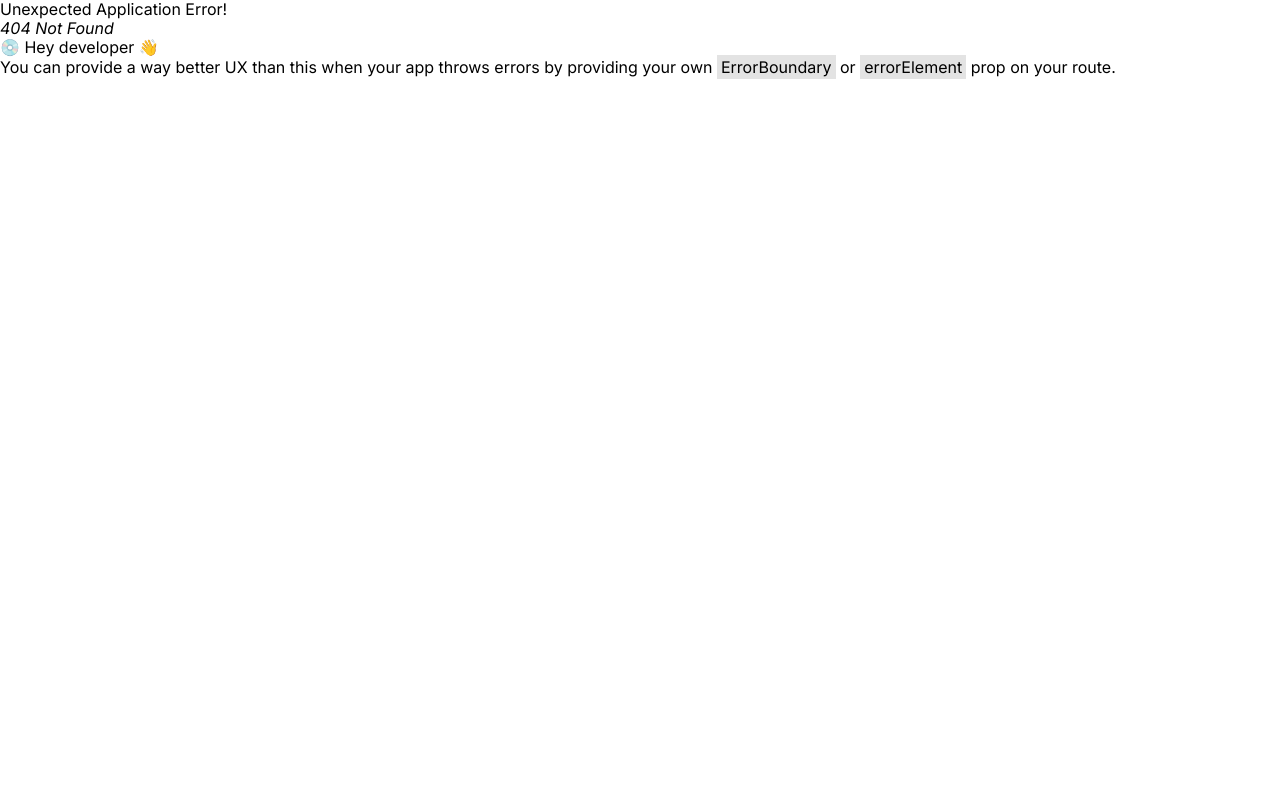
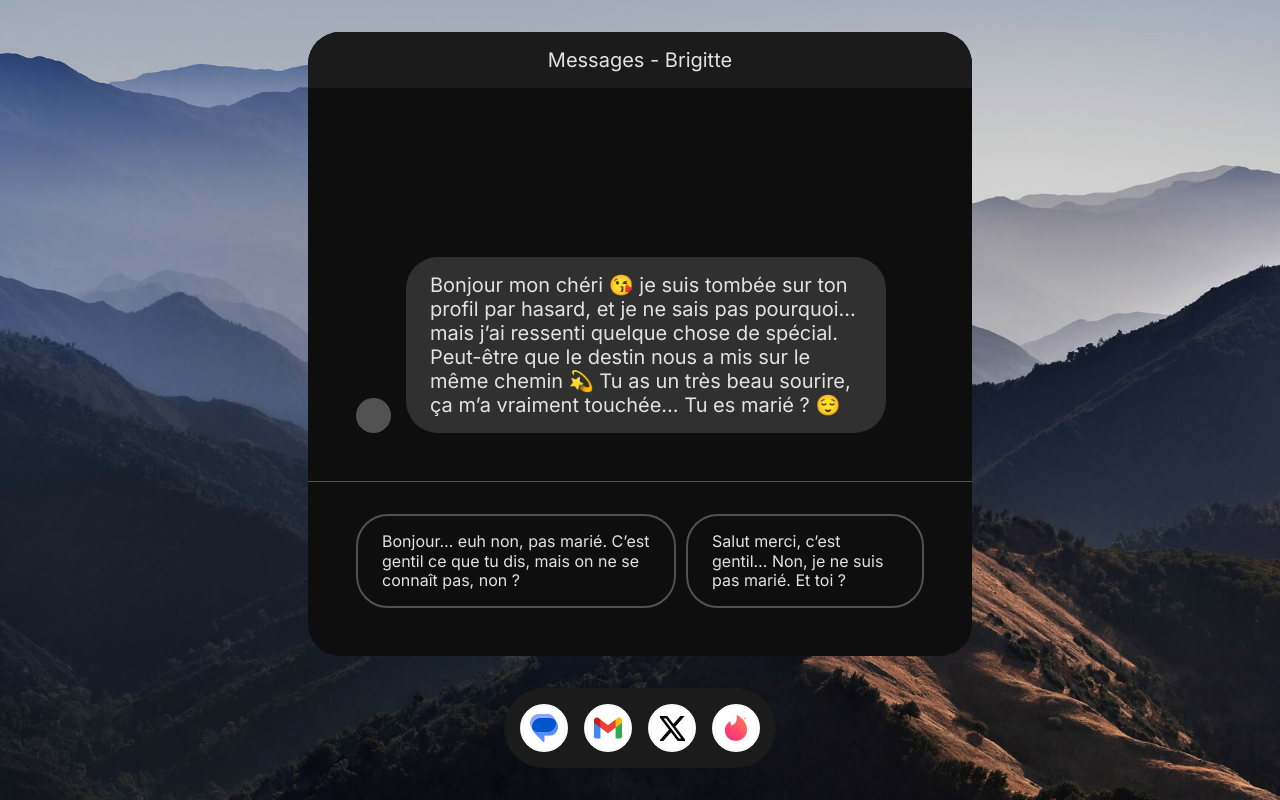
Before and after one commit to NiteChill/dont-frontend-js, a React (Vite) app: page /chat in a window 1280 px wide. Before the commit this address had no page. Built offline with nearby package versions, Linux system fonts and the light colour scheme.

Commit message:
Add notifications

```diff
--- a/src/App.jsx
+++ b/src/App.jsx
@@ -1,7 +1,10 @@
 import { Outlet } from 'react-router-dom'
+import { NotificationProvider } from './contexts/NotificationContext'
 
 export default function App() {
   return (
-    <Outlet />
+    <NotificationProvider>
+      <Outlet />
+    </NotificationProvider>
   )
 }
--- a/src/components/navbar.jsx
+++ b/src/components/navbar.jsx
@@ -4,22 +4,42 @@ import msgImg from '../assets/images/messages.png';
 import gmailImg from '../assets/images/gmail.png';
 import xImg from '../assets/images/x.png';
 import tinderImg from '../assets/images/tinder.png';
+import { GameKeys } from '../constants/games';
+import { useNotifications } from '../contexts/useNotifications';
+
+const games = [
+  {
+    key: GameKeys.Chat,
+    img: msgImg,
+    size: 28,
+  },
+  {
+    key: GameKeys.Mail,
+    img: gmailImg,
+    size: 28,
+  },
+  {
+    key: GameKeys.SocialMedia,
+    img: xImg,
+    size: 25,
+  },
+  {
+    key: GameKeys.Hookup,
+    img: tinderImg,
+    size: 26,
+  },
+];
 
 export const Navbar = () => {
+  const notifications = useNotifications();
+
   return (
     <nav className={styles.navbar}>
-      <Navbutton href='messages' size='28'>
-        {msgImg}
-      </Navbutton>
-      <Navbutton href='gmail' size='28'>
-        {gmailImg}
-      </Navbutton>
-      <Navbutton href='x' size='25'>
-        {xImg}
-      </Navbutton>
-      <Navbutton href='tinder' size='26'>
-        {tinderImg}
-      </Navbutton>
+      {games.map(({ key, img, size }) => (
+        <Navbutton key={key} href={key} size={size} notification={!!notifications[key]}>
+          {img}
+        </Navbutton>
+      ))}
     </nav>
   );
 };
--- a/src/components/result.jsx
+++ b/src/components/result.jsx
@@ -1,12 +1,13 @@
 import { Link } from 'react-router-dom';
 import styles from './result.module.scss';
+import { GameKeys } from '../constants/games';
 
 export const Result = ({ result, onShowAdvice, currentAdviceIdx }) => {
     if (currentAdviceIdx === null) {
         return (
             <div className={styles.wrapper}>
                 <h4>Il semble que vous ayez reçu un mail</h4>
-                <Link to="/gmail" className={styles.adviceBtn}>Voir les mails</Link>
+                <Link to={`/${GameKeys.Mail}`} className={styles.adviceBtn}>Voir les mails</Link>
             </div>
         )
     }
--- /dev/null
+++ b/src/constants/games.js
@@ -0,0 +1,6 @@
+export const GameKeys = {
+    Chat: 'chat',
+    Mail: 'mail',
+    SocialMedia: 'social-media',
+    Hookup: 'hookup',
+}
--- /dev/null
+++ b/src/contexts/NotificationContext.jsx
@@ -0,0 +1,25 @@
+import { useCallback, useMemo, useState, createContext } from 'react';
+
+const defaultNotificationValueContext = {};
+
+export const NotificationActionContext = createContext({ setNotification: () => {} });
+export const NotificationValueContext = createContext(defaultNotificationValueContext);
+
+export const NotificationProvider = ({ children }) => {
+    const [notificationsByGame, setNotificationsByGame] = useState(defaultNotificationValueContext);
+
+    const setNotification = useCallback((nbNotification, gameKey) => {
+        setNotificationsByGame((previousNotif) => ({ ...previousNotif, [gameKey]: nbNotification }));
+    }, []);
+    const actionContextValue = useMemo(() => ({
+        setNotification,
+    }), [setNotification]);
+
+    return (
+        <NotificationActionContext.Provider value={actionContextValue}>
+            <NotificationValueContext.Provider value={notificationsByGame}>
+                {children}
+            </NotificationValueContext.Provider>
+        </NotificationActionContext.Provider>
+    );
+};
--- /dev/null
+++ b/src/contexts/useNotifications.js
@@ -0,0 +1,5 @@
+import { useContext } from 'react';
+import { NotificationValueContext, NotificationActionContext } from '../contexts/NotificationContext';
+
+export const useNotifications = () => useContext(NotificationValueContext);
+export const useNotificationsSetter = () => useContext(NotificationActionContext);
--- a/src/hooks/useMessagingGame.js
+++ b/src/hooks/useMessagingGame.js
@@ -1,12 +1,16 @@
 import { getFlowchart } from '../api/getFlowchart';
 import { useState, useMemo, useCallback, useRef } from 'react';
 import { isAnswer, findNextAdviceIdx } from '../helpers/nodes';
+import { useNotificationsSetter } from '../contexts/useNotifications';
+import { GameKeys } from '../constants/games';
 
 const BASE_POINTS = 150;
 
 export const useMessagingGame = () => {
     const containerRef = useRef(null);
     const messageContainerRefs = useRef([]);
+
+    const { setNotification } = useNotificationsSetter();
 
     const [history, setHistory] = useState(['root']);
     const [result, setResult] = useState(null);
@@ -23,20 +27,20 @@ export const useMessagingGame = () => {
 
         if (!choice.nextAnswerId && !choice.nextNodeId) {
             setResult({
-            success: choice.successPercentage !== 0,
-            points: history.filter((nodeId) => isAnswer(nodeId)).reduce((acc, answerId) => acc + (game.chart.choices[answerId].successPercentage / 100 * BASE_POINTS), 0),
+                success: choice.successPercentage !== 0,
+                points: history.filter((nodeId) => isAnswer(nodeId)).reduce((acc, answerId) => acc + (game.chart.choices[answerId].successPercentage / 100 * BASE_POINTS), 0),
             });
             return;
         }
         if (choice.nextAnswerId) {
             const nextAnswer = game.chart.choices[choice.nextAnswerId];
             setTimeout(() => {
-            onMessageChosen(nextAnswer);
+                onMessageChosen(nextAnswer);
             }, 200);
         } else {
             setTimeout(() => {
-            setHistory((pastHistory) => [...pastHistory, choice.nextNodeId]);
-            containerRef.current?.scrollTo({ top: containerRef.current?.scrollHeight ?? 0, behavior: 'instant' });
+                setHistory((pastHistory) => [...pastHistory, choice.nextNodeId]);
+                containerRef.current?.scrollTo({ top: containerRef.current?.scrollHeight ?? 0, behavior: 'instant' });
             }, 1000);
         }
     }, [game]);
@@ -44,6 +48,10 @@ export const useMessagingGame = () => {
     const goToNextAdvice = useCallback(() => {
         setCurrentAdviceIdx((currentIdx) => {
             const newIdx = findNextAdviceIdx(currentIdx, history, game.chart);
+            if (newIdx === null) {
+                setNotification(1, GameKeys.Mail);
+            }
+
             messageContainerRefs.current[newIdx]?.scrollIntoView();
             return newIdx;
         });
```
Also changed, not shown: src/router.jsx (+5 -4 lines).
